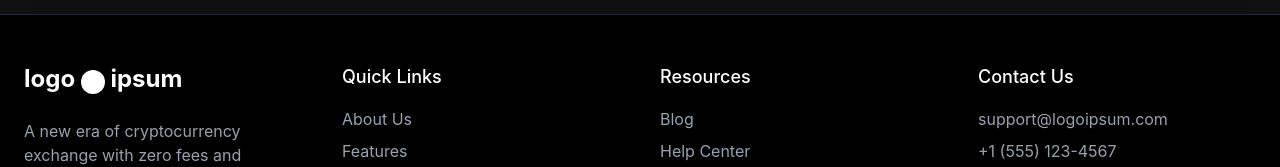
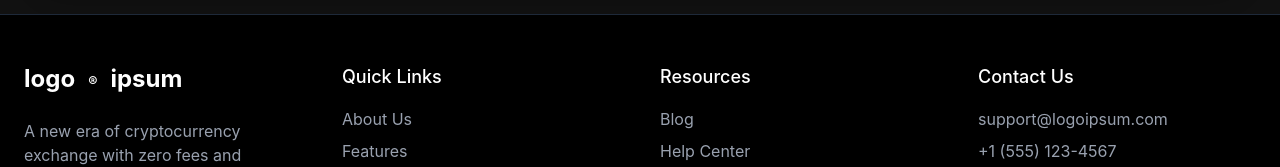
Before and after one commit to abhishekbansal2312/BackTest, a React (Vite) app: page /main in a window 1280 px wide. Shown: the part 860-1027 px from the top of the page. Built offline with nearby package versions, Linux system fonts and the light colour scheme.

Commit message:
Refactor Footer component to update logo background color

```diff
--- a/src/components/Layout/Footer.jsx
+++ b/src/components/Layout/Footer.jsx
@@ -28,7 +28,7 @@ const Footer = () => {
           <div>
             <div className="text-2xl font-bold mb-6">
               logo{" "}
-              <span className="inline-flex items-center justify-center w-6 h-6 bg-white bg-opacity-20 rounded-full">
+              <span className="inline-flex items-center justify-center w-6 h-6 bg-black bg-opacity-20 rounded-full">
                 <span className="text-sm">®</span>
               </span>{" "}
               ipsum
```
